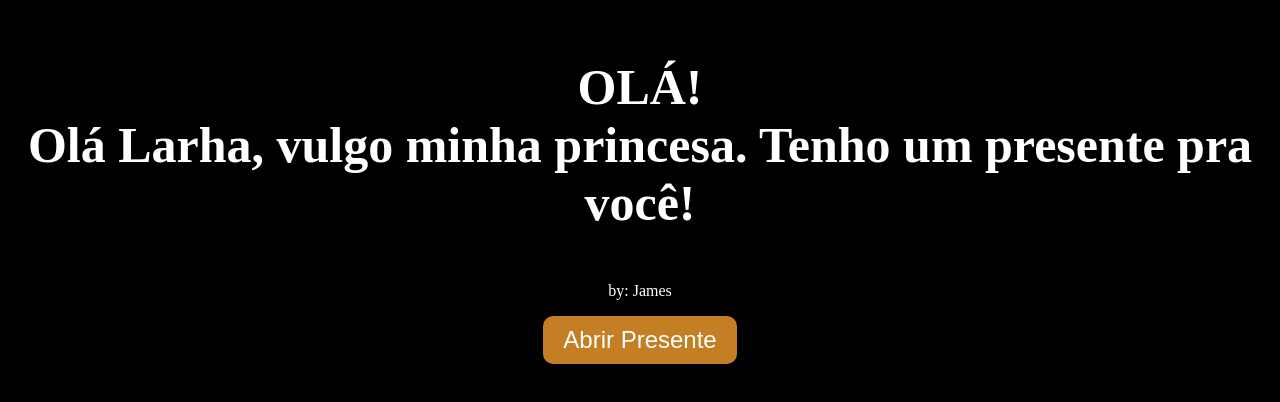
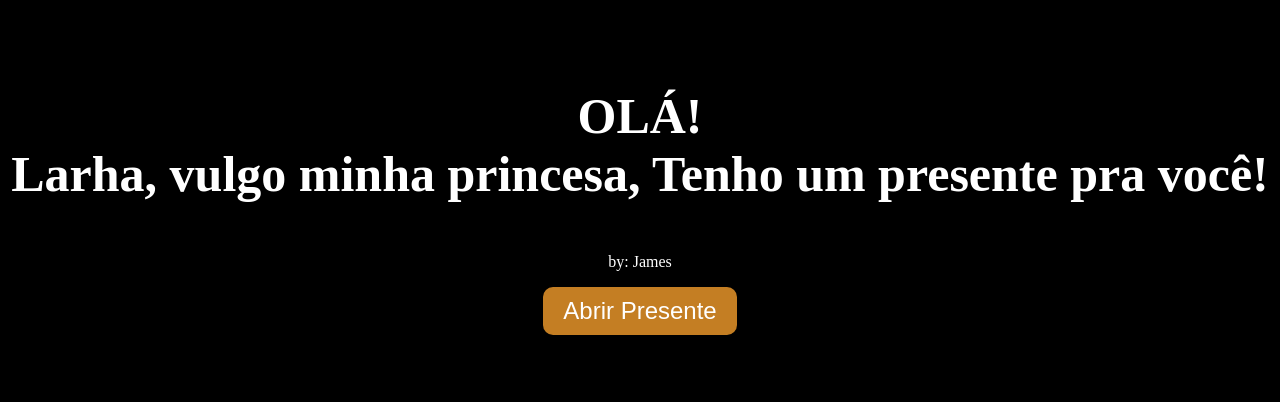
Before and after one commit to Leonard-Albuquerque/Flowers, a plain HTML site: page index.html in a window 1280 px wide. Shown: the part 206-608 px from the top of the page. Drawn offline with Linux system fonts and the light colour scheme.

Commit message:
Finalizado!!
é SéRiO

```diff
--- a/index.html
+++ b/index.html
@@ -7,7 +7,7 @@
     <link rel="stylesheet" href="./inicio.css">
 </head>
 <body>
-    <h1>OLÁ! <br>Olá Larha, vulgo minha princesa. Tenho um presente pra você!</h1>
+    <h1>OLÁ! <br>Larha, vulgo minha princesa, Tenho um presente pra você!</h1>
     <p>by: James</p>
     <a href="./Flores/flower.html"><button >Abrir Presente</button></a>
 </body>
```
